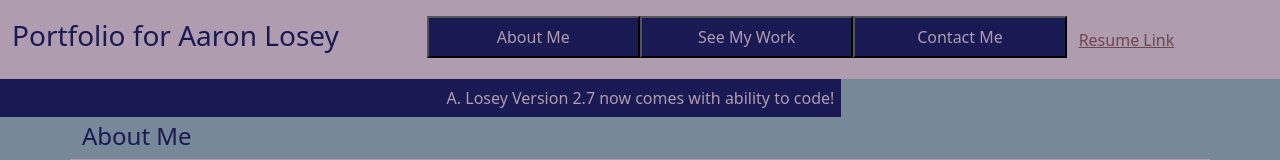
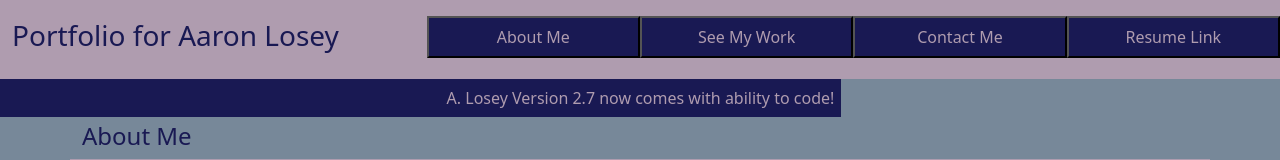
Before and after one commit to AJLosey/Portfolio, a React (Create React App) app: page / in a window 1280 px wide. Shown: the top 160 px of the page. Built offline with nearby package versions, Linux system fonts and the light colour scheme.

Commit message:
changed resume button, updated photo

```diff
--- a/src/components/About.js
+++ b/src/components/About.js
@@ -1,5 +1,5 @@
 import React from 'react';
-import photo from '../images/photo2.jpg'
+import photo from '../images/profile-photo.png'
 import Container from 'react-bootstrap/Container';
 import Col from 'react-bootstrap/Col';
 
--- a/src/components/Navbar.js
+++ b/src/components/Navbar.js
@@ -22,10 +22,9 @@ export function Navbar({ setContent }) {
                             <button type="button" className="col-2 version-box" onClick={() => setContent('Contact')}>
                                 Contact Me
                             </button>
-                            <div className="col-2">
-                                <a href="https://docs.google.com/document/d/1uhSj90kiZ-EfXiE6jyissWxIbGdlgx_zcItK2FqQcow/edit?usp=sharing"
-                                    target="_blank" rel="noopener noreferrer">Resume Link</a>
-                            </div>
+                            <button type="button" className="col-2 version-box" onClick={() => location.href = 'https://docs.google.com/document/d/1uhSj90kiZ-EfXiE6jyissWxIbGdlgx_zcItK2FqQcow/edit?usp=sharing'}>
+                                Resume Link
+                            </button>
                         </div>
                     </span>
                 </div>
```
Also changed, not shown: src/images/photo2.jpg (deleted), 1 other file (tests, documents, lock files or other folders).
